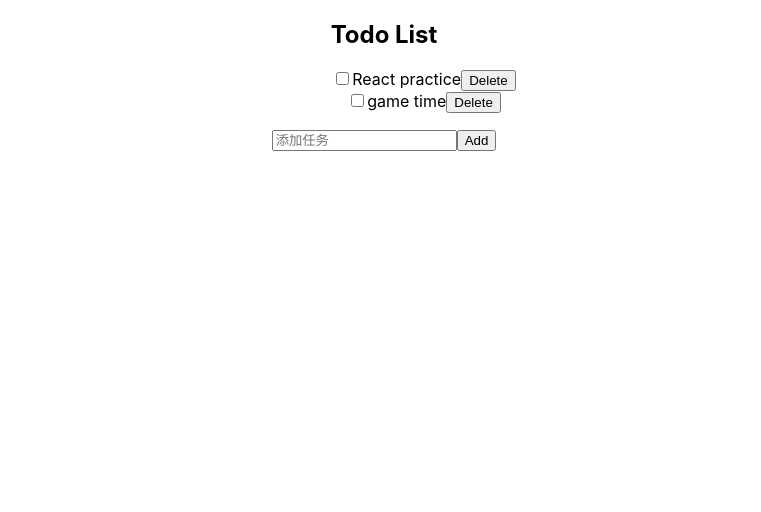
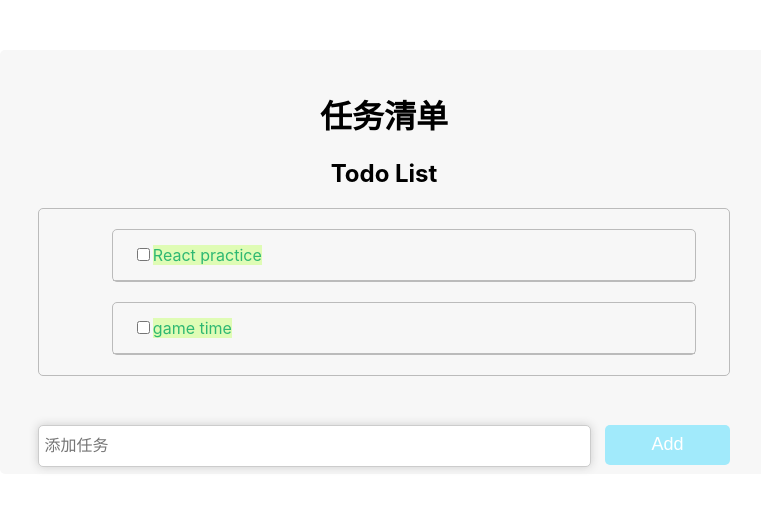
Before and after one commit to BuerAkun1024/TodoList, a React (Create React App) app in the folder FrontEnd/: page / in a window 1280 px wide. Shown: the top 512 px of the page, without its empty margins (256-1017 px from the left). Built offline with nearby package versions, Linux system fonts and the light colour scheme.

Commit message:
修改CSS样式

```diff
--- a/FrontEnd/src/App.css
+++ b/FrontEnd/src/App.css
@@ -1,6 +1,80 @@
 .App {
+  /*text-align: center;*/
   text-align: center;
+  background-color: #f7f7f7;
+  margin: 50px 20%;
+  padding: 20px 0;
+  height: 100%;
+  border-radius: 5px;
 }
+.dialog {
+  text-align: left;
+  margin: -1px 5%;
+  padding: 30px 0;
+}
+
+.dialog div {
+  overflow: hidden;
+}
+input[type="text"] {
+  line-height: 40px;
+  /*align:left;*/
+  float: left;
+  width: 80%;
+  border-radius: 5px;
+  border: none;
+  font-size: 16px;
+  box-sizing: border-box;
+  padding: 0 5px;
+  border: 1px #ccc solid;
+  outline: none;
+  box-shadow: 0 0 10px #ccc;
+}
+
+button[type="button"] {
+  border: none;
+  background-color: #A1EAFB;
+  height: 40px;
+  width: 18%;
+  font-size: 18px;
+  color: #fff;
+  border-radius: 5px;
+  float: right;
+}
+ul {
+  text-align: left;
+  margin: 20px 5%;
+  border-radius: 5px;
+  border: 1px #bbb solid;
+}
+li {
+  margin-left: -40px;
+}
+
+ul li {
+  list-style: none;
+  line-height: 50px;
+  border-bottom: 1px #bbb solid;
+  padding: 0 20px;
+}
+
+ul li:hover > .delete-btn {
+  display: block;
+}
+
+.delete-btn {
+  color: rgb(12, 9, 9);
+  float: right;
+  cursor: pointer;
+  display: none;
+  border: none;
+  background-color: rgb(251, 174, 161);
+  height: 40px;
+  width: 18%;
+  font-size: 18px;
+  border-radius: 5px;
+}
+
 
 .App-logo {
   height: 40vmin;
--- a/FrontEnd/src/App.js
+++ b/FrontEnd/src/App.js
@@ -13,6 +13,7 @@ class App extends Component{
     // ];
     return (
       <div className="App">
+        <h1>任务清单</h1>
         <TodoListHeader />
         <TodoList/>
       </div>
--- a/FrontEnd/src/ListItem.js
+++ b/FrontEnd/src/ListItem.js
@@ -1,5 +1,6 @@
 import React, { Component } from 'react';
 import "./ListItem.css"
+import './App.css';
 class ListItem extends Component{
     constructor(props) {
         //props将父组件的属性值传递到子组件
@@ -19,11 +20,15 @@ class ListItem extends Component{
         //const item = this.props.item;
         const style1 = {
             textDecorationLine: 'none',
-            color: 'black'
+            /*color: 'black'*/
+            backgroundColor: '#DFFCB5',
+            color: '#2EB872',
         };
         const style2 = {
             textDecorationLine: 'line-through',
-            color: 'gray'
+            /*color: 'gray'*/
+            backgroundColor: '#FFFA9D',
+            color: '#FF9A3C',
         };
         //这里弃用了老师的css，因为下面return的结构大改了一下。
 
@@ -37,8 +42,8 @@ class ListItem extends Component{
                             <input type="checkbox"
                                 checked={element.done === 1}
                                 onChange={this.completeItem.bind(this, element.content)} />
-                            <span style={ element.done === 0 ? style1 : style2 }>{element.content}</span>
-                            <button className="delete" onClick={this.deleteItem.bind(this, element.content)} >Delete</button>
+                            <span  style={ element.done === 0 ? style1 : style2 }>{element.content}</span>
+                            <button className="delete-btn" onClick={this.deleteItem.bind(this, element.content)} >Delete</button>
                         </li>
                     </ul>
                 )
--- a/FrontEnd/src/NewItem.js
+++ b/FrontEnd/src/NewItem.js
@@ -1,4 +1,5 @@
 import React, { Component } from 'react';
+import './App.css';
 
 class NewItem extends Component{
     constructor(props) {
@@ -28,9 +29,9 @@ class NewItem extends Component{
 
     render() {
         return (
-            <div>
-                <input id="new-todo" value={this.state.inputContent} onChange={this.onInputChange} placeholder="添加任务"/>
-                <button id="add-new-todo" onClick={this.onAddBtnClick}>Add</button>
+            <div className="dialog" >
+                <input type="text" id="new-todo" value={this.state.inputContent} onChange={this.onInputChange} placeholder="添加任务"/>
+                <button type="button" id="add-new-todo" onClick={this.onAddBtnClick}>Add</button>
             </div>
         )
     }
--- a/FrontEnd/src/TodoList.js
+++ b/FrontEnd/src/TodoList.js
@@ -1,6 +1,7 @@
 import React, { Component } from 'react';
 import ListItem from "./ListItem";
 import NewItem from "./NewItem";
+import './App.css';
 
 class TodoList extends Component{
 
--- a/FrontEnd/src/TodoListHeader.js
+++ b/FrontEnd/src/TodoListHeader.js
@@ -1,4 +1,5 @@
 import React, { Component } from 'react';
+import './App.css';
 
 // class TodoListHeader extends Component{
 //     render() {
```
